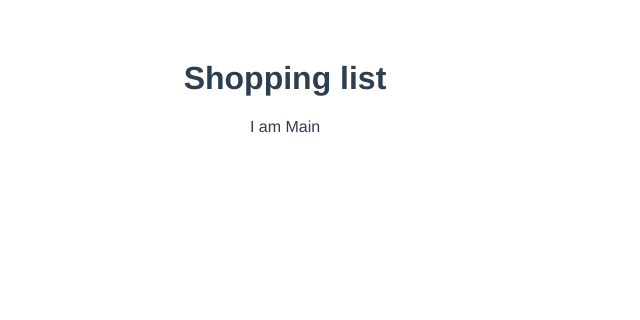
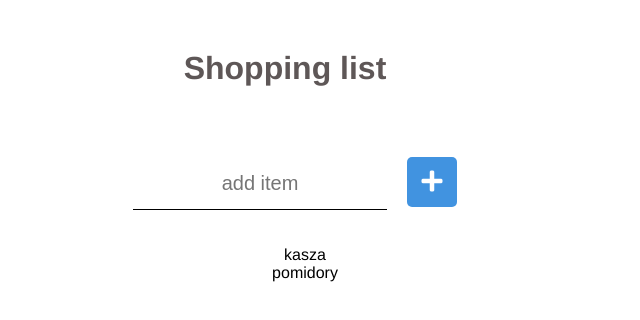
Before and after one commit to joanna-gabis/shopping-list, a Vue app: page / in a window 1280 px wide. Shown: the top 320 px of the page, without its empty margins (355-995 px from the left). Built offline with nearby package versions, Linux system fonts and the light colour scheme.

Commit message:
add header, input and list component + basic styles

```diff
--- a/public/index.html
+++ b/public/index.html
@@ -4,7 +4,7 @@
     <meta charset="utf-8">
     <meta http-equiv="X-UA-Compatible" content="IE=edge">
     <meta name="viewport" content="width=device-width,initial-scale=1.0">
-    <link rel="icon" href="<%= BASE_URL %>favicon.ico">
+    <link rel="stylesheet" href="https://use.fontawesome.com/releases/v5.2.0/css/all.css" integrity="sha384-hWVjflwFxL6sNzntih27bfxkr27PmbbK/iSvJ+a4+0owXq79v+lsFkW54bOGbiDQ" crossorigin="anonymous">
     <title>shopping-list</title>
   </head>
   <body>
--- a/src/App.vue
+++ b/src/App.vue
@@ -1,30 +1,29 @@
 <template>
   <div id="app">
     <Header/>
-    <Main/>
+    <Input/>
+    <List/>
   </div>
 </template>
 
 <script>
 import Header from './components/Header.vue';
-import Main from './components/Main.vue';
+import Input from './components/Input.vue';
+import List from './components/List.vue';
 
 export default {
   name: 'app',
   components: {
     Header,
-    Main,
-  }
+    Input,
+    List,
+  },
 }
 </script>
 
 <style lang="scss">
 #app {
   font-family: 'Avenir', Helvetica, Arial, sans-serif;
-  -webkit-font-smoothing: antialiased;
-  -moz-osx-font-smoothing: grayscale;
   text-align: center;
-  color: #2c3e50;
-  margin-top: 60px;
 }
 </style>
--- a/src/components/Header.vue
+++ b/src/components/Header.vue
@@ -1,17 +1,23 @@
 <template>
   <div class="header">
-    <h1>Shopping list</h1>
+    <h1>{{ header }}</h1>
   </div>
 </template>
 
 <script>
 export default {
   name: 'Header',
+  data() {
+    return {
+      header: 'Shopping list',
+    };
+  }
 }
 </script>
 
 <style scoped lang="scss">
-h3 {
-  margin: 40px 0 0;
-}
+  h1 {
+    color: #5e5757;
+    margin: 50px;
+  }
 </style>
--- /dev/null
+++ b/src/components/Input.vue
@@ -0,0 +1,46 @@
+<template>
+  <div class="input">
+    <input
+      type='text'
+      placeholder='add item'
+      v-model='inputValue'
+    />
+    <div class='button' @click=''><i class="fas fa-plus"></i></div>
+  </div>
+
+</template>
+<script>
+export default {
+  data() {
+    return {
+      inputValue: '',
+    };
+  },
+}
+</script>
+<style scoped lang="scss">
+  input {
+    border: none;
+    border-bottom: 1px solid black;
+    height: 50px;
+    width: 250px;
+    outline: none;
+    font-size: 1.25rem;
+    margin: 20px;
+
+    &::placeholder {
+      text-align: center;
+    }
+  }
+  .button {
+    display: inline-block;
+    width: 50px;
+    height: 50px;
+    line-height: 50px;
+    background-color: #4193e0;
+    border-radius: 5px;
+    color: #fff;
+    font-size: 1.5rem;
+  }
+
+</style>
--- /dev/null
+++ b/src/components/List.vue
@@ -0,0 +1,23 @@
+<template>
+  <div class='list'>
+    <ul>
+      <li v-for='item in list'>{{ item }}</li>
+    </ul>
+  </div>
+</template>
+<script>
+export default {
+  name: 'List',
+  data() {
+    return {
+      list: ['kasza', 'pomidory'],
+    };
+  },
+}
+</script>
+<style scoped lang="scss">
+  li {
+    list-style-type: none;
+  }
+
+</style>
--- a/src/components/Main.vue
+++ /dev/null
@@ -1,13 +0,0 @@
-<template>
-    <div class='main'>
-        <p>I am Main</p>
-    </div>
-</template>
-<script>
-export default {
-    name: 'Main',
-}
-</script>
-<style>
-
-</style>
```
